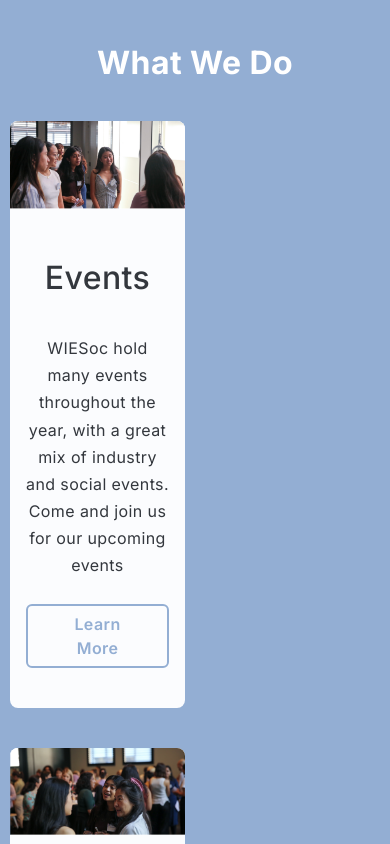
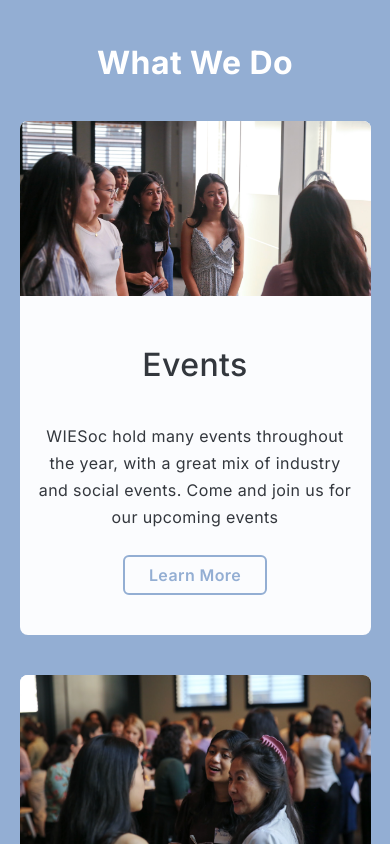
Before and after one commit to UNSW-WIESoc/website, a Next.js app: page /about-us in a window 390 px wide. Shown: the part 900-1744 px from the top of the page. Built offline with nearby package versions, Linux system fonts and the light colour scheme.

Commit message:
changing xs to better fit moble responsiveness

```diff
--- a/app/(pages)/about-us/page.tsx
+++ b/app/(pages)/about-us/page.tsx
@@ -65,7 +65,7 @@ export default function AboutUs() {
           </Typography>
           <Grid container
                     justifyContent='flex-end'
-                    sx={{ 'width': {xs: '50%', sm: '100%', md: '100%', lg: '100%', xl: '100%'}, pb:8 }}
+                    sx={{ 'width': {xs: '100%', sm: '100%'} }}
                     pb={2}
                     alignItems='center'
           >
```
